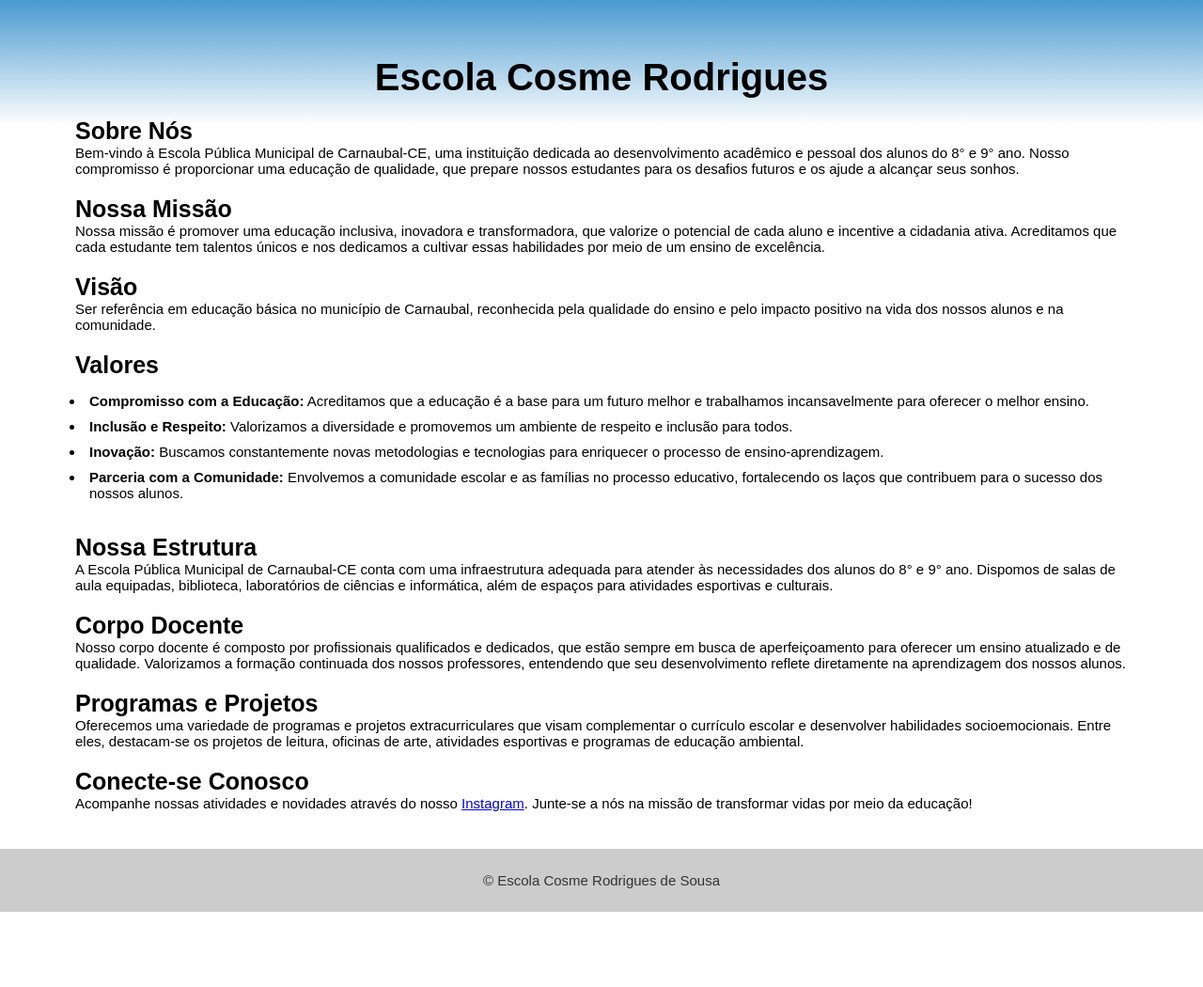
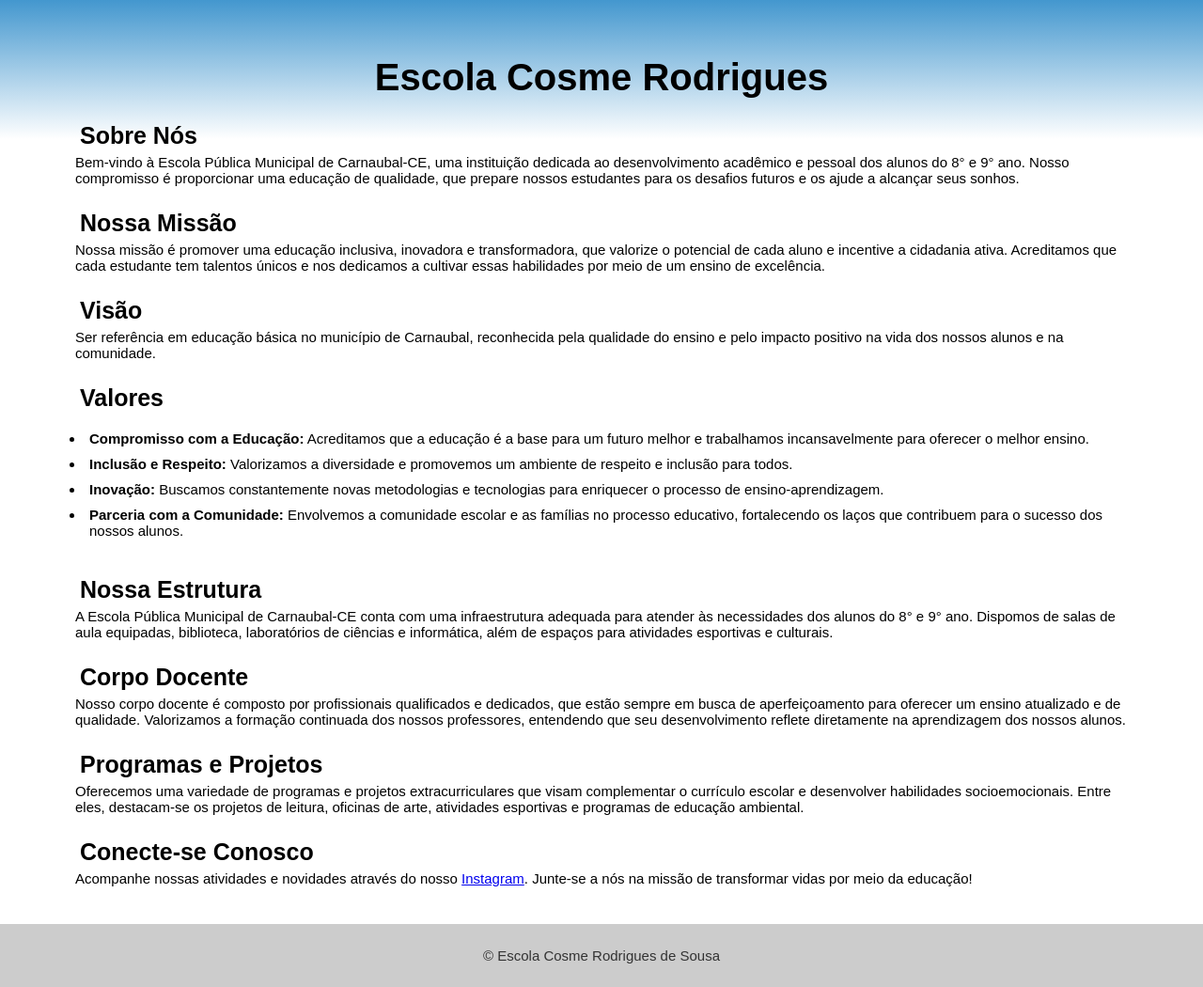
Before and after one commit to Lucas-Espindola-dev/Escola_Cosme_Rodrigues, a Django app: page / in a window 1280 px wide. Shown: the part 50-1100 px from the top of the page at 94% size. Before the commit the page ends 1020 px from the top, so only its background shows below. Run offline with Django 5.2, Linux system fonts and the light colour scheme.

Commit message:
Adding padding to the titles

```diff
--- a/static/css/styles.css
+++ b/static/css/styles.css
@@ -72,6 +72,7 @@ nav ul li a {
 
 .sobre_nos h2{
     font-size: 25px;
+    padding: 5px;
 }
 
 .sobre_nos p{
@@ -84,6 +85,7 @@ nav ul li a {
 
 .nossa_missao h2{
     font-size: 25px;
+    padding: 5px;
 }
 
 .nossa_missao p{
@@ -96,6 +98,7 @@ nav ul li a {
 
 .visao h2{
     font-size: 25px;
+    padding: 5px;
 }
 
 .visao p{
@@ -108,6 +111,7 @@ nav ul li a {
 
 .valores h2{
     font-size: 25px;
+    padding: 5px;
 }
 
 .valores ul{
@@ -125,6 +129,7 @@ nav ul li a {
 
 .nossa_estrutura h2{
     font-size: 25px;
+    padding: 5px;
 }
 
 .nossa_estrutura p{
@@ -137,6 +142,7 @@ nav ul li a {
 
 .corpo_docente h2{
     font-size: 25px;
+    padding: 5px;
 }
 
 .corpo_docente p{
@@ -149,6 +155,7 @@ nav ul li a {
 
 .programas_projetos h2{
     font-size: 25px;
+    padding: 5px;
 }
 
 .programas_projetos p{
@@ -161,6 +168,7 @@ nav ul li a {
 
 .conecte h2{
     font-size: 25px;
+    padding: 5px;
 }
 
 .conecte p{
```
